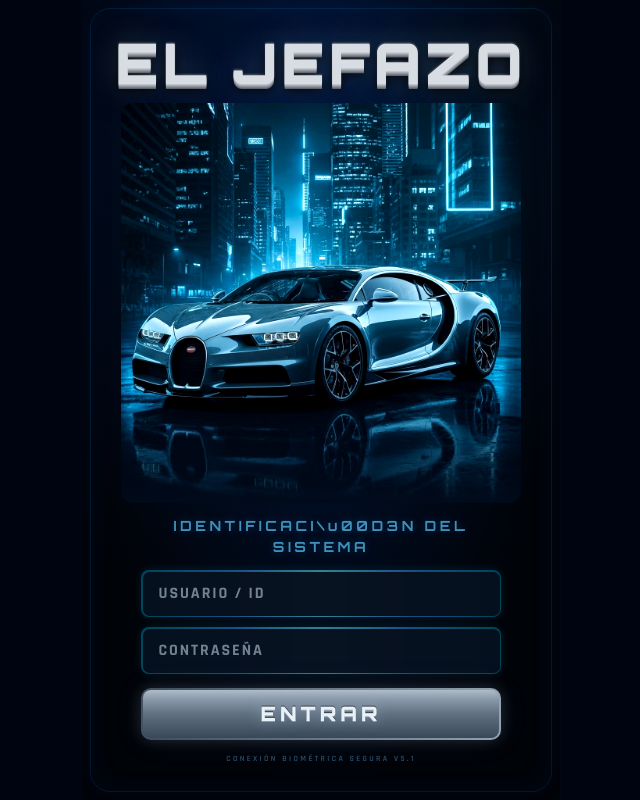
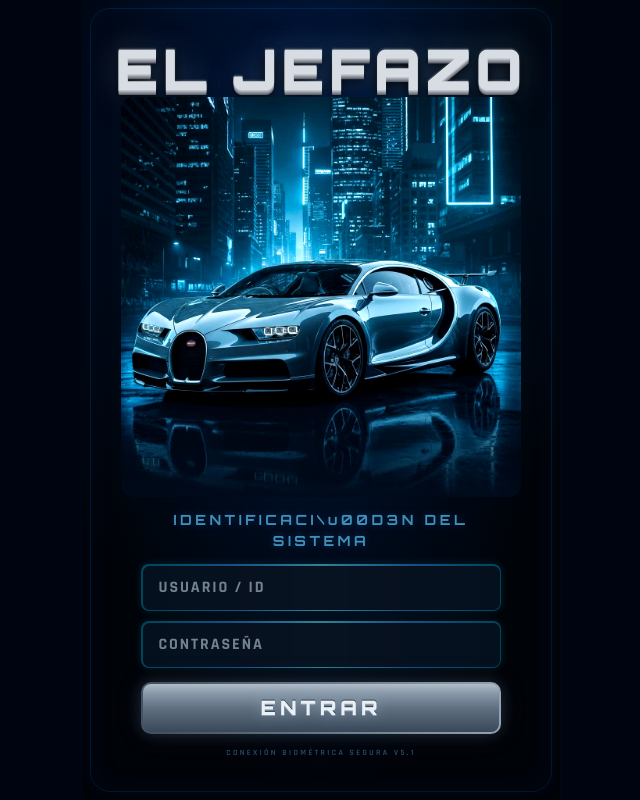
Before and after one commit to berzosaneuro/la-central, a Next.js app: page / in a window 1280 px wide. Shown: the whole page, without its empty margins (319-959 px from the left). Built offline with nearby package versions, Linux system fonts and the light colour scheme.

Commit message:
style: reduce space between car and title with margin adjustment
Adjust marginTop for better spacing between car and title.

```diff
--- a/components/jefazo-os.tsx
+++ b/components/jefazo-os.tsx
@@ -329,7 +329,7 @@ const LoginScreen = ({go}: {go: () => void}) => {
       </div>
 
       {/* BUGATTI - original size, just flipped */}
-      <div style={{width:"92%",maxWidth:400,position:"relative",animation:"fadeUp 0.5s ease-out 0.1s both",flexShrink:1,minHeight:0,zIndex:1}}>
+      <div style={{width:"92%",maxWidth:400,position:"relative",animation:"fadeUp 0.5s ease-out 0.1s both",flexShrink:1,minHeight:0,zIndex:1,marginTop:"-1.5vh"}}>
         {/* eslint-disable-next-line @next/next/no-img-element */}
         <img src={BUGATTI_IMG} alt="El Jefazo" style={{width:"100%",height:"auto",display:"block",borderRadius:12,filter:"brightness(1.1) contrast(1.08) saturate(1.12)",transform:"scaleX(-1)"}}/>
         <div style={{position:"absolute",bottom:0,left:0,right:0,height:"25%",borderRadius:"0 0 12px 12px",background:"linear-gradient(transparent,#000a1a)"}}/>
@@ -654,7 +654,7 @@ const CentroMando = ({back,toast,clones,nav,updateClone,gs,setGs,onExport,onImpo
   </Screen>;
 };
 
-// ═══════════════════════════════════════════════════════════════
+// ═════════════════════════════���═════════════════════════════════
 // RENOVACIONES SCREEN
 // ═══════════════════════════════════════════════════════════════
 const Renovaciones = ({back,toast,renovaciones:rn,setRenovaciones:setRn}: {back: () => void; toast: (msg: string) => void; renovaciones: Renovacion[]; setRenovaciones: React.Dispatch<React.SetStateAction<Renovacion[]>>}) => {
```
